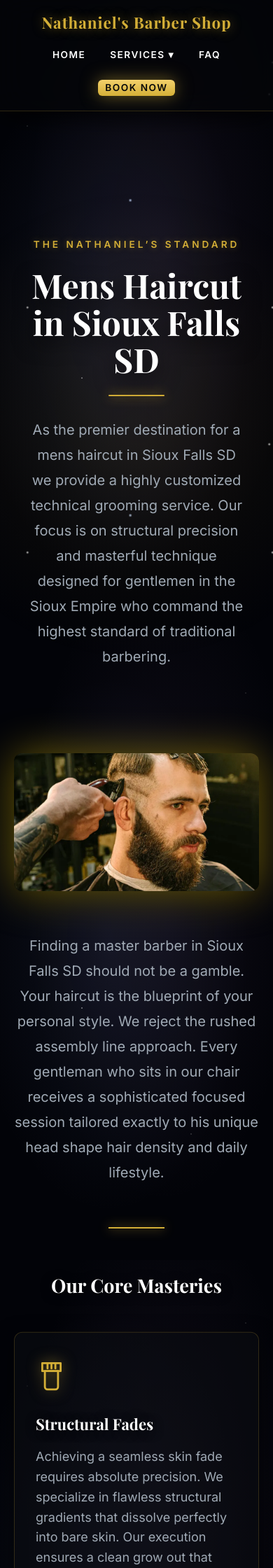
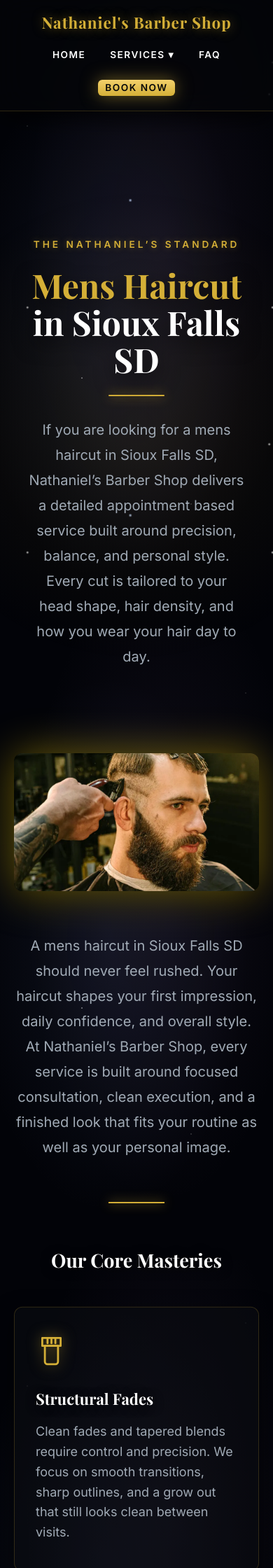
Before and after one commit to YourOnlineSquad/nathaniels-barber-shop, a Jekyll site: the page built from services/mens-haircut.md, in a window 390 px wide. Shown: the top 2240 px of the page at 70% size. Built offline with Jekyll 4.4.1, drawn with Linux system fonts in a browser that asks for light colours; some web fonts are replaced; some of the changed text lies outside the part shown.

Commit message:
Update mens-haircut.md

```diff
--- a/services/mens-haircut.md
+++ b/services/mens-haircut.md
@@ -1,15 +1,229 @@
 ---
 layout: default
 title: Mens Haircut in Sioux Falls SD | Nathaniel’s Barber Shop
-description: Premium mens haircut in Sioux Falls SD. Experience expert skin fades, classic cuts, and custom styling tailored to your head shape at Nathaniel's Barber Shop.
+description: Premium mens haircut in Sioux Falls SD. Experience expert skin fades, classic cuts, and custom styling tailored to your head shape at Nathaniel’s Barber Shop.
 ---
+
+<script type="application/ld+json">
+{
+  "@context": "https://schema.org",
+  "@graph": [
+    {
+      "@type": "HairSalon",
+      "@id": "{{ site.url }}{{ site.baseurl }}/services/mens-haircut/#business",
+      "name": "Nathaniel's Barber Shop",
+      "image": "{{ site.url }}{{ site.baseurl }}/assets/images/barber/barber-performing-fade-haircut-sioux-falls-south-dakota.webp",
+      "url": "{{ site.url }}{{ site.baseurl }}/services/mens-haircut",
+      "telephone": "+1-605-413-0423",
+      "priceRange": "$$",
+      "description": "Nathaniel's Barber Shop offers premium mens haircut services in Sioux Falls SD including fades, classic cuts, and personalized styling in a private appointment based setting.",
+      "address": {
+        "@type": "PostalAddress",
+        "streetAddress": "1401 W 10th St",
+        "addressLocality": "Sioux Falls",
+        "addressRegion": "SD",
+        "postalCode": "57104",
+        "addressCountry": "US"
+      },
+      "areaServed": {
+        "@type": "City",
+        "name": "Sioux Falls"
+      }
+    },
+    {
+      "@type": "Service",
+      "@id": "{{ site.url }}{{ site.baseurl }}/services/mens-haircut/#service",
+      "name": "Mens Haircut in Sioux Falls SD",
+      "serviceType": "Mens Haircut",
+      "provider": {
+        "@id": "{{ site.url }}{{ site.baseurl }}/services/mens-haircut/#business"
+      },
+      "areaServed": {
+        "@type": "City",
+        "name": "Sioux Falls"
+      },
+      "description": "Professional mens haircut service in Sioux Falls SD featuring fades, classic cuts, textured styles, and precision barbering tailored to each client.",
+      "url": "{{ site.url }}{{ site.baseurl }}/services/mens-haircut"
+    },
+    {
+      "@type": "BreadcrumbList",
+      "@id": "{{ site.url }}{{ site.baseurl }}/services/mens-haircut/#breadcrumb",
+      "itemListElement": [
+        {
+          "@type": "ListItem",
+          "position": 1,
+          "name": "Home",
+          "item": "{{ site.url }}{{ site.baseurl }}/"
+        },
+        {
+          "@type": "ListItem",
+          "position": 2,
+          "name": "Services",
+          "item": "{{ site.url }}{{ site.baseurl }}/services/"
+        },
+        {
+          "@type": "ListItem",
+          "position": 3,
+          "name": "Mens Haircut",
+          "item": "{{ site.url }}{{ site.baseurl }}/services/mens-haircut"
+        }
+      ]
+    },
+    {
+      "@type": "FAQPage",
+      "@id": "{{ site.url }}{{ site.baseurl }}/services/mens-haircut/#faq",
+      "mainEntity": [
+        {
+          "@type": "Question",
+          "name": "Do you take walk ins or do I need an appointment?",
+          "acceptedAnswer": {
+            "@type": "Answer",
+            "text": "Nathaniel's Barber Shop is appointment only so every client receives focused time, a private setting, and a more consistent grooming experience."
+          }
+        },
+        {
+          "@type": "Question",
+          "name": "What is your cancellation and deposit policy?",
+          "acceptedAnswer": {
+            "@type": "Answer",
+            "text": "A deposit is required to secure your booking. If you need to cancel, please give at least twenty four hours of notice. With less notice, the deposit may be retained for the reserved appointment time."
+          }
+        },
+        {
+          "@type": "Question",
+          "name": "Where exactly is your shop located?",
+          "acceptedAnswer": {
+            "@type": "Answer",
+            "text": "Nathaniel's Barber Shop is located at 1401 W 10th St, Sioux Falls, SD 57104."
+          }
+        },
+        {
+          "@type": "Question",
+          "name": "How often should I return for a haircut?",
+          "acceptedAnswer": {
+            "@type": "Answer",
+            "text": "Many clients come back every two to three weeks for fades and tapers, while longer classic cuts may go four to six weeks depending on hair growth and how sharp they want the style to stay."
+          }
+        },
+        {
+          "@type": "Question",
+          "name": "Which styling products do you recommend?",
+          "acceptedAnswer": {
+            "@type": "Answer",
+            "text": "The right product depends on your haircut and finish. We typically recommend matte products for texture, sea salt sprays for movement, and pomades for structure and shine depending on your hair type."
+          }
+        }
+      ]
+    }
+  ]
+}
+</script>
+
+<style>
+  .haircut-feature-card {
+    background: rgba(10, 12, 18, 0.6);
+    border: 1px solid var(--border-glow);
+    border-radius: 12px;
+    padding: 40px 30px;
+    transform: translateY(0);
+    transition: all 0.3s ease;
+    box-shadow: 0 10px 30px rgba(0,0,0,0.5);
+  }
+
+  .haircut-feature-card:hover {
+    transform: translateY(-10px);
+    box-shadow: 0 20px 40px rgba(212, 175, 55, 0.4);
+    border-color: var(--accent-gold);
+  }
+
+  .faq-accordion-wrap {
+    max-width: 900px;
+    margin: 0 auto 80px;
+    text-align: left;
+  }
+
+  .faq-accordion {
+    border-top: 1px solid rgba(212, 175, 55, 0.25);
+  }
+
+  .faq-item {
+    border-bottom: 1px solid rgba(212, 175, 55, 0.25);
+  }
+
+  .faq-question {
+    width: 100%;
+    background: transparent;
+    border: 0;
+    color: var(--accent-gold);
+    text-align: left;
+    font-size: clamp(1.2rem, 2vw, 1.5rem);
+    font-weight: 700;
+    padding: 24px 48px 24px 28px;
+    cursor: pointer;
+    position: relative;
+    font-family: inherit;
+    line-height: 1.5;
+  }
+
+  .faq-question::before {
+    content: '▶';
+    position: absolute;
+    left: 0;
+    top: 50%;
+    transform: translateY(-50%);
+    font-size: 0.95rem;
+    color: var(--accent-gold);
+  }
+
+  .faq-question::after {
+    content: '+';
+    position: absolute;
+    right: 12px;
+    top: 50%;
+    transform: translateY(-50%);
+    font-size: 1.4rem;
+    color: rgba(255,255,255,0.75);
+  }
+
+  .faq-item.active .faq-question::after {
+    content: '−';
+  }
+
+  .faq-answer {
+    max-height: 0;
+    overflow: hidden;
+    transition: max-height 0.3s ease;
+  }
+
+  .faq-answer-inner {
+    padding: 0 12px 24px 28px;
+  }
+
+  .faq-answer p {
+    color: var(--text-muted);
+    font-size: 1.1rem;
+    line-height: 1.8;
+    margin: 0;
+  }
+
+  @media (max-width: 767px) {
+    .faq-question {
+      padding: 22px 38px 22px 24px;
+      font-size: 1.05rem;
+    }
+
+    .faq-answer-inner {
+      padding: 0 8px 22px 24px;
+    }
+  }
+</style>
 
 <header class="hero-cinematic">
   <div class="container" style="max-width: 1000px; padding: 0 20px;">
     <span class="eyebrow-text">The Nathaniel’s Standard</span>
-    <h1 class="hero-title" style="font-size: clamp(3rem, 6vw, 4.5rem);">Mens Haircut in Sioux Falls SD</h1>
+    <h1 class="hero-title" style="font-size: clamp(3rem, 6vw, 4.5rem);"><span style="color: var(--accent-gold);">Mens Haircut</span> in Sioux Falls SD</h1>
     <div class="accent-line"></div>
-    <p class="hero-subtitle" style="font-size: 20px; max-width: 800px; margin: 0 auto;">As the premier destination for a mens haircut in Sioux Falls SD we provide a highly customized technical grooming service. Our focus is on structural precision and masterful technique designed for gentlemen in the Sioux Empire who command the highest standard of traditional barbering.</p>
+    <p class="hero-subtitle" style="font-size: 20px; max-width: 800px; margin: 0 auto;">If you are looking for a mens haircut in Sioux Falls SD, Nathaniel’s Barber Shop delivers a detailed appointment based service built around precision, balance, and personal style. Every cut is tailored to your head shape, hair density, and how you wear your hair day to day.</p>
   </div>
 </header>
 
@@ -17,11 +231,11 @@ description: Premium mens haircut in Sioux Falls SD. Experience expert skin fade
   <div class="container" style="max-width: 1100px; text-align: center; padding: 0 20px;">
 
     <div style="border-radius: 12px; overflow: hidden; box-shadow: 0 0 60px rgba(255, 215, 0, 0.4), 0 20px 40px rgba(0,0,0,0.5); margin: 0 auto 60px; max-width: 900px; transition: all 0.4s ease;">
-      <img src="{{ site.baseurl }}/assets/images/barber/barber-performing-fade-haircut-sioux-falls-south-dakota.webp" alt="A master barber carefully executes a precision taper haircut on a client in a high-end Sioux Falls barber shop, providing a tailored grooming experience." style="width: 100%; height: auto; display: block; object-fit: cover; aspect-ratio: 16/9;">
+      <img src="{{ site.baseurl }}/assets/images/barber/barber-performing-fade-haircut-sioux-falls-south-dakota.webp" alt="Master barber performing a mens haircut in Sioux Falls SD" style="width: 100%; height: auto; display: block; object-fit: cover; aspect-ratio: 16/9;">
     </div>
 
     <p style="color: var(--text-muted); font-size: 20px; line-height: 1.8; margin: 0 auto 60px; max-width: 900px;">
-      Finding a master barber in Sioux Falls SD should not be a gamble. Your haircut is the blueprint of your personal style. We reject the rushed assembly line approach. Every gentleman who sits in our chair receives a sophisticated focused session tailored exactly to his unique head shape hair density and daily lifestyle.
+      A mens haircut in Sioux Falls SD should never feel rushed. Your haircut shapes your first impression, daily confidence, and overall style. At Nathaniel’s Barber Shop, every service is built around focused consultation, clean execution, and a finished look that fits your routine as well as your personal image.
     </p>
 
     <div style="width: 80px; height: 2px; background: var(--accent-gold); margin: 0 auto 60px; box-shadow: 0 0 15px var(--accent-gold);"></div>
@@ -31,32 +245,32 @@ description: Premium mens haircut in Sioux Falls SD. Experience expert skin fade
     <div style="display: grid; grid-template-columns: repeat(auto-fit, minmax(280px, 1fr)); gap: 30px; margin-bottom: 80px; text-align: left;">
 
       <div class="float-element">
-        <div style="background: rgba(10, 12, 18, 0.6); border: 1px solid var(--border-glow); border-radius: 12px; padding: 40px 30px; transform: translateY(0); transition: all 0.3s ease; box-shadow: 0 10px 30px rgba(0,0,0,0.5);" onmouseover="this.style.transform='translateY(-10px)'; this.style.boxShadow='0 20px 40px rgba(212, 175, 55, 0.4)'; this.style.borderColor='var(--accent-gold)';" onmouseout="this.style.transform='translateY(0)'; this.style.boxShadow='0 10px 30px rgba(0,0,0,0.5)'; this.style.borderColor='var(--border-glow)';">
+        <div class="haircut-feature-card">
           <svg style="width: 45px; height: 45px; stroke: var(--accent-gold); fill: none; margin-bottom: 20px; filter: drop-shadow(0 0 10px rgba(212, 175, 55, 0.6));" viewBox="0 0 24 24" stroke-width="1.5" stroke-linecap="round" stroke-linejoin="round">
             <path d="M5 2h14v6H5z" /><path d="M7 8h10v12a2 2 0 0 1-2 2H9a2 2 0 0 1-2-2V8z" /><line x1="9" y1="2" x2="9" y2="6" /><line x1="12" y1="2" x2="12" y2="6" /><line x1="15" y1="2" x2="15" y2="6" />
           </svg>
           <h3 style="font-size: 22px; margin-bottom: 15px; line-height: 1.6; color: var(--text-light);">Structural Fades</h3>
-          <p style="font-size: 18px; color: var(--text-muted); line-height: 1.6;">Achieving a seamless skin fade requires absolute precision. We specialize in flawless structural gradients that dissolve perfectly into bare skin. Our execution ensures a clean grow out that remains exceptionally sharp for weeks.</p>
+          <p style="font-size: 18px; color: var(--text-muted); line-height: 1.6;">Clean fades and tapered blends require control and precision. We focus on smooth transitions, sharp outlines, and a grow out that still looks clean between visits.</p>
         </div>
       </div>
 
       <div class="float-element" style="animation-delay: 1s;">
-        <div style="background: rgba(10, 12, 18, 0.6); border: 1px solid var(--border-glow); border-radius: 12px; padding: 40px 30px; transform: translateY(0); transition: all 0.3s ease; box-shadow: 0 10px 30px rgba(0,0,0,0.5);" onmouseover="this.style.transform='translateY(-10px)'; this.style.boxShadow='0 20px 40px rgba(212, 175, 55, 0.4)'; this.style.borderColor='var(--accent-gold)';" onmouseout="this.style.transform='translateY(0)'; this.style.boxShadow='0 10px 30px rgba(0,0,0,0.5)'; this.style.borderColor='var(--border-glow)';">
+        <div class="haircut-feature-card">
           <svg style="width: 45px; height: 45px; stroke: var(--accent-gold); fill: none; margin-bottom: 20px; filter: drop-shadow(0 0 10px rgba(212, 175, 55, 0.6));" viewBox="0 0 24 24" stroke-width="1.5" stroke-linecap="round" stroke-linejoin="round">
             <circle cx="6" cy="6" r="3"/><circle cx="6" cy="18" r="3"/><line x1="20" y1="4" x2="8.12" y2="15.88"/><line x1="14.47" y1="14.48" x2="20" y2="20"/><line x1="8.12" y1="8.12" x2="12" y2="12"/>
           </svg>
           <h3 style="font-size: 22px; margin-bottom: 15px; line-height: 1.6; color: var(--text-light);">Classic Cuts</h3>
-          <p style="font-size: 18px; color: var(--text-muted); line-height: 1.6;">True style is timeless. We execute classic gentleman cuts with masterful shear techniques creating balanced shapes that flow naturally. We meticulously manage weight distribution so your style is effortless to maintain.</p>
+          <p style="font-size: 18px; color: var(--text-muted); line-height: 1.6;">Timeless cuts still matter. We shape classic styles with balance, structure, and careful weight control so they are easy to wear and easy to maintain.</p>
         </div>
       </div>
 
       <div class="float-element" style="animation-delay: 2s;">
-        <div style="background: rgba(10, 12, 18, 0.6); border: 1px solid var(--border-glow); border-radius: 12px; padding: 40px 30px; transform: translateY(0); transition: all 0.3s ease; box-shadow: 0 10px 30px rgba(0,0,0,0.5);" onmouseover="this.style.transform='translateY(-10px)'; this.style.boxShadow='0 20px 40px rgba(212, 175, 55, 0.4)'; this.style.borderColor='var(--accent-gold)';" onmouseout="this.style.transform='translateY(0)'; this.style.boxShadow='0 10px 30px rgba(0,0,0,0.5)'; this.style.borderColor='var(--border-glow)';">
+        <div class="haircut-feature-card">
           <svg style="width: 45px; height: 45px; stroke: var(--accent-gold); fill: none; margin-bottom: 20px; filter: drop-shadow(0 0 10px rgba(212, 175, 55, 0.6));" viewBox="0 0 24 24" stroke-width="1.5" stroke-linecap="round" stroke-linejoin="round">
             <rect x="2" y="7" width="20" height="10" rx="2" ry="2"/><line x1="6" y1="17" x2="6" y2="11"/><line x1="10" y1="17" x2="10" y2="11"/><line x1="14" y1="17" x2="14" y2="11"/><line x1="18" y1="17" x2="18" y2="11"/>
           </svg>
           <h3 style="font-size: 22px; margin-bottom: 15px; line-height: 1.6; color: var(--text-light);">Textured Shape</h3>
-          <p style="font-size: 18px; color: var(--text-muted); line-height: 1.6;">For a more contemporary aesthetic we excel in textured crops and flowing styles. We use advanced texturizing to remove bulk giving you a highly versatile lived in look that is incredibly easy to style at home.</p>
+          <p style="font-size: 18px; color: var(--text-muted); line-height: 1.6;">For a more modern finish, we create texture, movement, and controlled shape so your haircut looks natural, versatile, and easy to style at home.</p>
         </div>
       </div>
 
@@ -65,18 +279,18 @@ description: Premium mens haircut in Sioux Falls SD. Experience expert skin fade
     <div style="display: grid; grid-template-columns: repeat(auto-fit, minmax(320px, 1fr)); gap: 60px; margin-bottom: 100px; text-align: left; align-items: center; padding: 0 10px;">
 
       <div style="border-radius: 12px; overflow: hidden; box-shadow: 0 0 60px rgba(255, 215, 0, 0.4), 0 20px 40px rgba(0,0,0,0.6); transition: all 0.4s ease;">
-        <img src="{{ site.baseurl }}/assets/images/barber/sioux-falls-barber-Hair-Line-Up-haircut-fade.webp" alt="Master barber Nathaniel performing a precision skin fade in Sioux Falls SD" style="width: 100%; height: auto; display: block; object-fit: cover; aspect-ratio: 4/5;">
+        <img src="{{ site.baseurl }}/assets/images/barber/sioux-falls-barber-Hair-Line-Up-haircut-fade.webp" alt="Precision fade haircut service in Sioux Falls SD" style="width: 100%; height: auto; display: block; object-fit: cover; aspect-ratio: 4/5;">
       </div>
 
       <div>
         <h2 style="color: var(--accent-gold); margin-bottom: 20px; font-size: 27px;">The Sioux Falls Consultation Standard</h2>
         <p style="color: var(--text-muted); font-size: 20px; line-height: 1.6; margin-bottom: 40px;">
-          We perform a rigorous structural analysis before the cape even goes on. We examine your natural growth patterns and head shape to establish a master blueprint. This ensures we are in total alignment with your specific goals providing the most personalized haircut in Minnehaha County.
+          Before the haircut starts, we look at your growth pattern, head shape, preferred length, and how you style your hair in real life. That consultation helps us build a result that feels more personalized and lasts better between appointments.
         </p>
 
-        <h2 style="color: var(--accent-gold); margin-bottom: 20px; font-size: 27px;">Private Grooming in the Sioux Empire</h2>
+        <h2 style="color: var(--accent-gold); margin-bottom: 20px; font-size: 27px;">Private Grooming in Sioux Falls SD</h2>
         <p style="color: var(--text-muted); font-size: 20px; line-height: 1.6;">
-          Premium service demands undivided concentration. Our strictly appointment only model guarantees you receive our total focus in a calm private environment away from the noise of crowded waiting rooms. It is an elevated standard of grooming built exclusively for the modern gentleman.
+          A premium mens haircut works best in a focused setting. Our appointment only model gives you personal attention, a calmer environment, and a service that never feels rushed or crowded.
         </p>
       </div>
 
@@ -89,27 +303,53 @@ description: Premium mens haircut in Sioux Falls SD. Experience expert skin fade
 
     <h2 style="color: var(--text-light); margin-bottom: 40px; font-size: 27px;">Frequently Asked Questions</h2>
 
-    <div style="max-width: 800px; margin: 0 auto 80px; text-align: left;">
-      <details class="faq-details">
-        <summary class="faq-summary">Do you take walk ins or do I need an appointment?</summary>
-        <p class="faq-answer">Nathaniel operates strictly by appointment only. Because he is a solo barber working in his own private physical location this ensures every client receives unhurried and undivided attention without waiting in a crowded lobby.</p>
-      </details>
-      <details class="faq-details">
-        <summary class="faq-summary">What is your cancellation and deposit policy?</summary>
-        <p class="faq-answer">As a solo barber our time is our inventory. We require a deposit to secure your booking on our schedule. If you cannot make your appointment we kindly ask for over twenty four hours of notice. Without ample notification we lose vital revenue for that specific time slot so the deposit will be retained.</p>
-      </details>
-      <details class="faq-details">
-        <summary class="faq-summary">Where exactly is your shop located?</summary>
-        <p class="faq-answer">We operate out of a premium private physical location right here in Sioux Falls SD. You will receive exact directions and details upon completing your secure booking through our StyleSeat portal.</p>
-      </details>
-      <details class="faq-details">
-        <summary class="faq-summary">How often should I return for a haircut?</summary>
-        <p class="faq-answer">To keep a precision fade or taper looking razor sharp we highly recommend scheduling a touch up appointment every two to three weeks. Longer classic gentleman cuts can typically extend to every four to six weeks depending on your hair growth.</p>
-      </details>
-      <details class="faq-details">
-        <summary class="faq-summary">Which styling products do you recommend?</summary>
-        <p class="faq-answer">Product selection depends entirely on your specific cut. We prescribe matte clays and sea salt sprays for a natural textured finish and traditional pomades for a structured classic shine. We will evaluate your hair during the cut and recommend the perfect product.</p>
-      </details>
+    <div class="faq-accordion-wrap">
+      <div class="faq-accordion">
+        <div class="faq-item">
+          <button class="faq-question" type="button">Do you take walk ins or do I need an appointment?</button>
+          <div class="faq-answer">
+            <div class="faq-answer-inner">
+              <p>Nathaniel's Barber Shop is appointment only so every client receives focused time, a private setting, and a more consistent grooming experience.</p>
+            </div>
+          </div>
+        </div>
+
+        <div class="faq-item">
+          <button class="faq-question" type="button">What is your cancellation and deposit policy?</button>
+          <div class="faq-answer">
+            <div class="faq-answer-inner">
+              <p>A deposit is required to secure your booking. If you need to cancel, please give at least twenty four hours of notice. With less notice, the deposit may be retained for the reserved appointment time.</p>
+            </div>
+          </div>
+        </div>
+
+        <div class="faq-item">
+          <button class="faq-question" type="button">Where exactly is your shop located?</button>
+          <div class="faq-answer">
+            <div class="faq-answer-inner">
+              <p>Nathaniel's Barber Shop is located at 1401 W 10th St, Sioux Falls, SD 57104.</p>
+            </div>
+          </div>
+        </div>
+
+        <div class="faq-item">
+          <button class="faq-question" type="button">How often should I return for a haircut?</button>
+          <div class="faq-answer">
+            <div class="faq-answer-inner">
+              <p>Many clients come back every two to three weeks for fades and tapers, while longer classic cuts may go four to six weeks depending on hair growth and how sharp they want the style to stay.</p>
+            </div>
+          </div>
+        </div>
+
+        <div class="faq-item">
+          <button class="faq-question" type="button">Which styling products do you recommend?</button>
+          <div class="faq-answer">
+            <div class="faq-answer-inner">
+              <p>The right product depends on your haircut and finish. We typically recommend matte products for texture, sea salt sprays for movement, and pomades for structure and shine depending on your hair type.</p>
+            </div>
+          </div>
+        </div>
+      </div>
     </div>
 
     <h2 style="margin-bottom: 30px; color: var(--text-light); font-size: 25px; text-transform: uppercase; letter-spacing: 2px;">Explore Related Services</h2>
@@ -121,3 +361,28 @@ description: Premium mens haircut in Sioux Falls SD. Experience expert skin fade
 
   </div>
 </section>
+
+<script>
+  document.addEventListener('DOMContentLoaded', function () {
+    const faqItems = document.querySelectorAll('.faq-item');
+
+    faqItems.forEach(function (item) {
+      const button = item.querySelector('.faq-question');
+      const answer = item.querySelector('.faq-answer');
+
+      button.addEventListener('click', function () {
+        const isActive = item.classList.contains('active');
+
+        faqItems.forEach(function (otherItem) {
+          otherItem.classList.remove('active');
+          otherItem.querySelector('.faq-answer').style.maxHeight = null;
+        });
+
+        if (!isActive) {
+          item.classList.add('active');
+          answer.style.maxHeight = answer.scrollHeight + 'px';
+        }
+      });
+    });
+  });
+</script>
```
